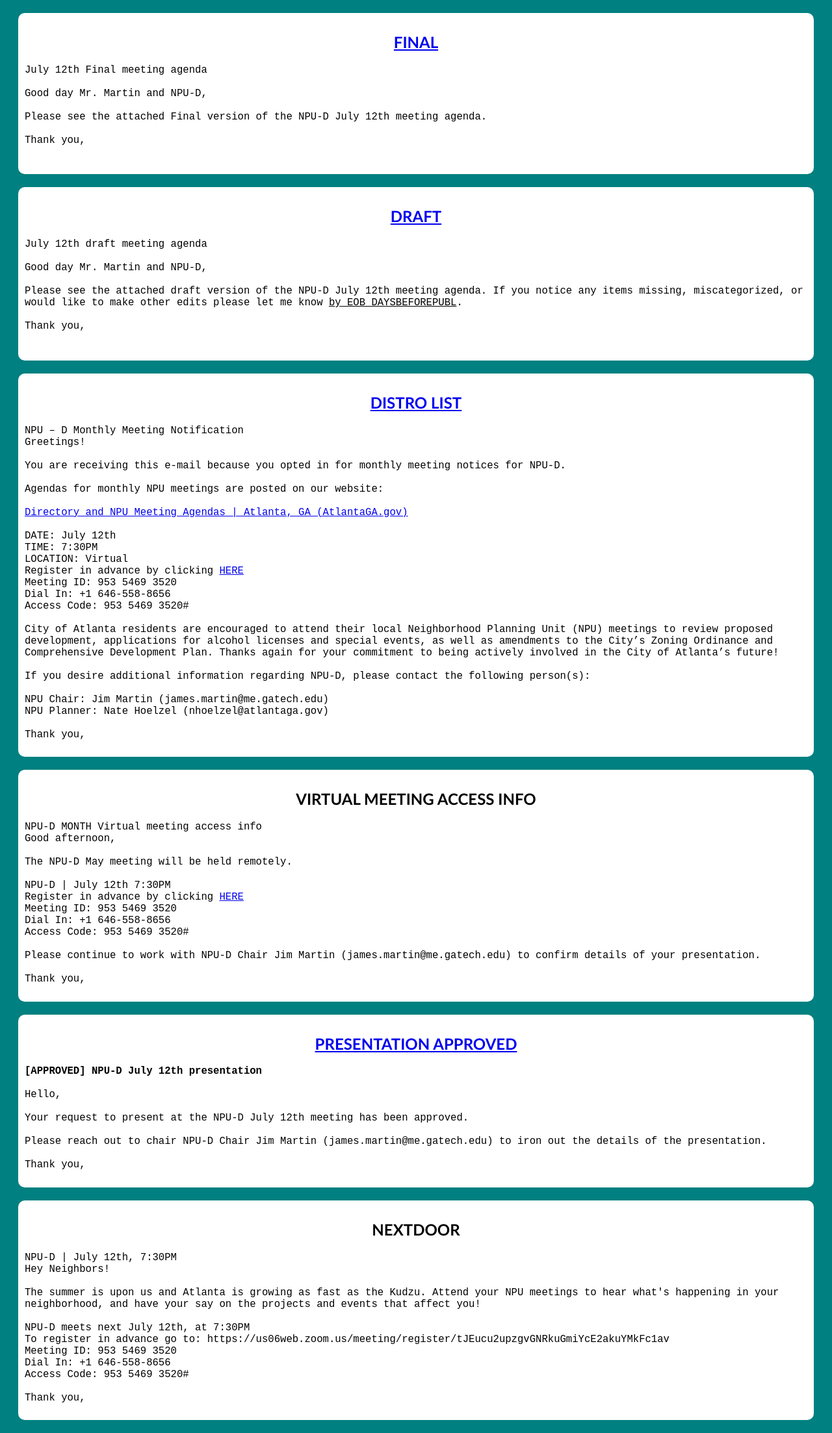
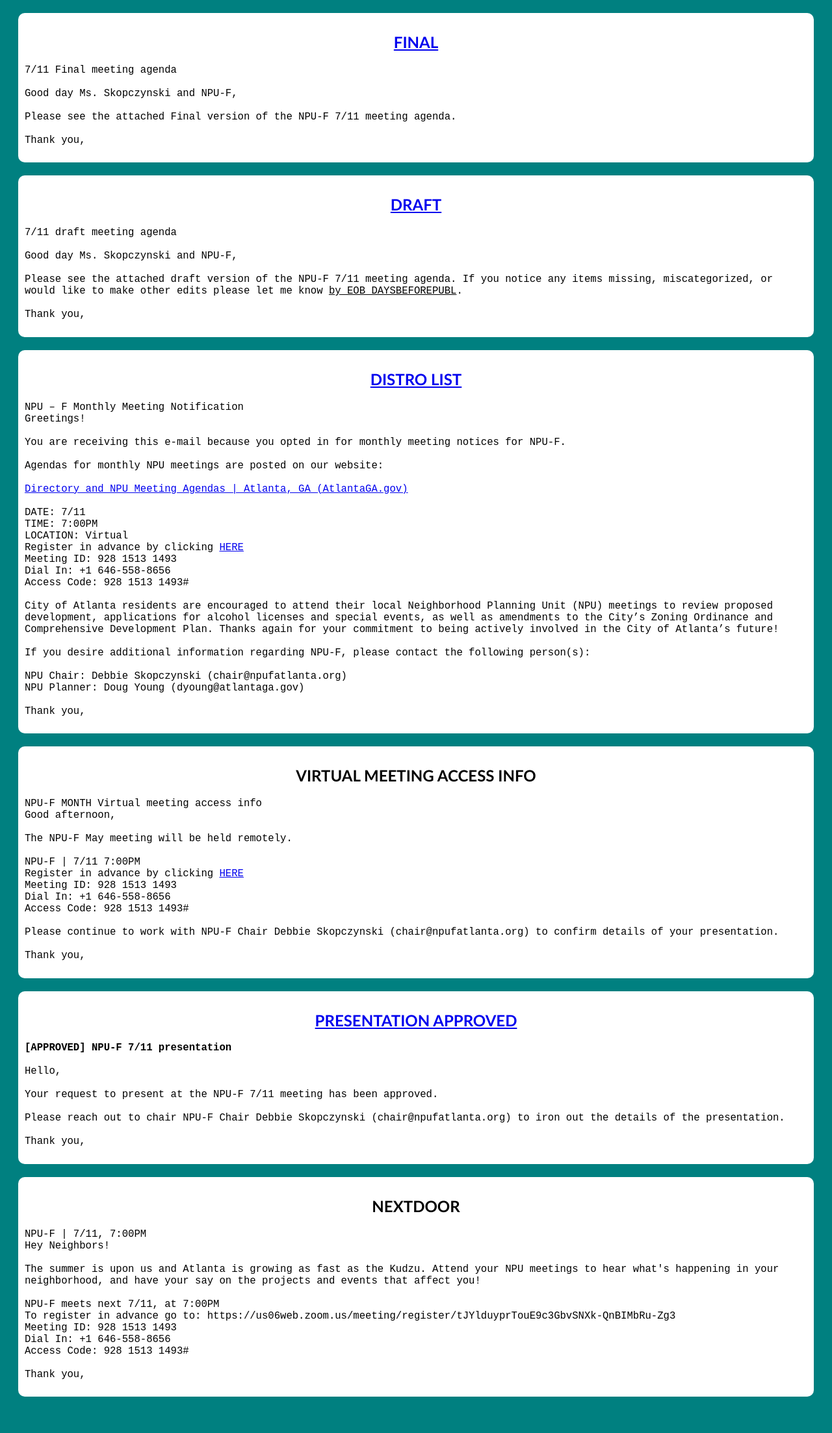
Before and after one commit to UrbaneD0ge/Code-Repos, a website: page NPUNGLR8R/NPUscript.html in a window 1280 px wide. Shown: the whole page at 65% size. After the commit the page ends 2170 px from the top, so only its background shows below. Drawn offline with Linux system fonts and the light colour scheme.

Commit message:
whitespace fix

```diff
--- a/NPUNGLR8R/NPUscript.html
+++ b/NPUNGLR8R/NPUscript.html
@@ -8,106 +8,104 @@
       <body>
 
       <div>
-        <h2><a href="mailto:npu-D?subject=July 12th Final meeting agenda&cc=dvasquez@atlantaga.gov; kdunlap@atlantaga.gov&body=Good day Mr. Martin and NPU-D,%0D%0DPlease see the attached Final version of the NPU-D July 12th meeting agenda.%0D%0DThank you,">FINAL</a></h2>
-    <pre id='final'>
-July 12th Final meeting agenda
+        <h2><a href="mailto=npu-F?subject=7/11 Final meeting agenda&cc=dvasquez@atlantaga.gov; kdunlap@atlantaga.gov&body=Good day Ms. Skopczynski and NPU-F,%0D%0DPlease see the attached Final version of the NPU-F 7/11 meeting agenda.%0D%0DThank you,">FINAL</a></h2>
+    <pre id='final' onclick='copy(this)'>
+7/11 Final meeting agenda
 
-Good day Mr. Martin and NPU-D,
+Good day Ms. Skopczynski and NPU-F,
 
-Please see the attached Final version of the NPU-D July 12th meeting agenda.
+Please see the attached Final version of the NPU-F 7/11 meeting agenda.
 
-Thank you,
-    </pre>
+Thank you,</pre>
       </div>
 
       <div>
-        <h2><a href="mailto:npu-D?subject=July 12th draft meeting agenda&cc=dvasquez@atlantaga.gov; kdunlap@atlantaga.gov&body=Good day Mr. Martin and NPU-D,%0D%0DPlease see the attached draft version of the NPU-D July 12th meeting agenda. If you notice any items missing, miscategorized, or would like to make other edits please let me know by EOB DAYSBEFOREPUBL.%0D%0DThank you,">DRAFT</a></h2>
-    <pre id='draft'>
-July 12th draft meeting agenda
+        <h2><a href="mailto:npu-F?subject=7/11 draft meeting agenda&cc=dvasquez@atlantaga.gov; kdunlap@atlantaga.gov&body=Good day Ms. Skopczynski and NPU-F,%0D%0DPlease see the attached draft version of the NPU-F 7/11 meeting agenda. If you notice any items missing, miscategorized, or would like to make other edits please let me know by EOB DAYSBEFOREPUBL.%0D%0DThank you,">DRAFT</a></h2>
+    <pre id='draft' onclick='copy(this)'>
+7/11 draft meeting agenda
 
-Good day Mr. Martin and NPU-D,
+Good day Ms. Skopczynski and NPU-F,
 
-Please see the attached draft version of the NPU-D July 12th meeting agenda. If you notice any items missing, miscategorized, or would like to make other edits please let me know <u>by EOB DAYSBEFOREPUBL</u>.
+Please see the attached draft version of the NPU-F 7/11 meeting agenda. If you notice any items missing, miscategorized, or would like to make other edits please let me know <u>by EOB DAYSBEFOREPUBL</u>.
 
-Thank you,
-    </pre>
+Thank you,</pre>
       </div>
 
         <div>
-      <h2><a href="mailto:npumail@atlantaga.gov?subject=NPU - D Monthly Meeting Notification&subject=NPU – D Monthly Meeting Notification&body=Greetings!%0D%0A%0D%0AYou are receiving this e-mail because you opted in for monthly meeting notices for NPU-D.%0D%0A%0D%0AAgendas for monthly NPU meetings are posted on our website: https://www.atlantaga.gov/government/departments/city-planning/neighborhood-and-npu-contacts%0D%0A%0D%0ADATE: July 12th%0DTIME: 7:30PM%0DLOCATION: Virtual%0D%0A%0D%0ATo register in advance, go to:%0Dhttps://us06web.zoom.us/meeting/register/tJEucu2upzgvGNRkuGmiYcE2akuYMkFc1av%0DMeeting ID: 953 5469 3520
+      <h2><a href="mailto:npumail@atlantaga.gov?subject=NPU - F Monthly Meeting Notification&subject=NPU – F Monthly Meeting Notification&body=Greetings!%0D%0A%0D%0AYou are receiving this e-mail because you opted in for monthly meeting notices for NPU-F.%0D%0A%0D%0AAgendas for monthly NPU meetings are posted on our website: https://www.atlantaga.gov/government/departments/city-planning/neighborhood-and-npu-contacts%0D%0A%0D%0ADATE: 7/11%0DTIME: 7:00PM%0DLOCATION: Virtual%0D%0A%0D%0ATo register in advance, go to:%0Dhttps://us06web.zoom.us/meeting/register/tJYlduyprTouE9c3GbvSNXk-QnBIMbRu-Zg3%0DMeeting ID: 928 1513 1493
 Dial In: +1 646-558-8656
-Access Code: 953 5469 3520#%0D%0A%0D%0ACity of Atlanta residents are encouraged to attend their local Neighborhood Planning Unit (NPU) meetings to review proposed development, applications for alcohol licenses and special events, as well as amendments to the City’s Zoning Ordinance and Comprehensive Development Plan. Thanks again for your commitment to being actively involved in the City of Atlanta’s future!
-      %0D%0A%0D%0AIf you desire additional information regarding NPU-D, please contact the following person(s):%0D%0A%0D%0ANPU Chair: Jim Martin (james.martin@me.gatech.edu)%0DNPU Planner: Nate Hoelzel (nhoelzel@atlantaga.gov)%0D%0A%0D%0AThank you,">DISTRO LIST</a></h2>
-        <pre id='distro'>
-NPU – D Monthly Meeting Notification
+Access Code: 928 1513 1493#%0D%0A%0D%0ACity of Atlanta residents are encouraged to attend their local Neighborhood Planning Unit (NPU) meetings to review proposed development, applications for alcohol licenses and special events, as well as amendments to the City’s Zoning Ordinance and Comprehensive Development Plan. Thanks again for your commitment to being actively involved in the City of Atlanta’s future!
+      %0D%0A%0D%0AIf you desire additional information regarding NPU-F, please contact the following person(s):%0D%0A%0D%0ANPU Chair: Debbie Skopczynski (chair@npufatlanta.org)%0DNPU Planner: Doug Young (dyoung@atlantaga.gov)%0D%0A%0D%0AThank you,">DISTRO LIST</a></h2>
+        <pre id='distro' onclick='copy(this)'>
+NPU – F Monthly Meeting Notification
 Greetings!
 
-You are receiving this e-mail because you opted in for monthly meeting notices for NPU-D.
+You are receiving this e-mail because you opted in for monthly meeting notices for NPU-F.
 
 Agendas for monthly NPU meetings are posted on our website:
 
 <a href='https://www.atlantaga.gov/government/departments/city-planning/neighborhood-and-npu-contacts'>Directory and NPU Meeting Agendas | Atlanta, GA (AtlantaGA.gov)</a>
 
-DATE: July 12th
-TIME: 7:30PM
+DATE: 7/11
+TIME: 7:00PM
 LOCATION: Virtual
-Register in advance by clicking <a href='https://us06web.zoom.us/meeting/register/tJEucu2upzgvGNRkuGmiYcE2akuYMkFc1av'>HERE</a>
-Meeting ID: 953 5469 3520
+Register in advance by clicking <a href='https://us06web.zoom.us/meeting/register/tJYlduyprTouE9c3GbvSNXk-QnBIMbRu-Zg3'>HERE</a>
+Meeting ID: 928 1513 1493
 Dial In: +1 646-558-8656
-Access Code: 953 5469 3520#
+Access Code: 928 1513 1493#
 
 City of Atlanta residents are encouraged to attend their local Neighborhood Planning Unit (NPU) meetings to review proposed development, applications for alcohol licenses and special events, as well as amendments to the City’s Zoning Ordinance and Comprehensive Development Plan. Thanks again for your commitment to being actively involved in the City of Atlanta’s future!
 
-If you desire additional information regarding NPU-D, please contact the following person(s):
+If you desire additional information regarding NPU-F, please contact the following person(s):
 
-NPU Chair: Jim Martin (james.martin@me.gatech.edu)
-NPU Planner: Nate Hoelzel (nhoelzel@atlantaga.gov)
+NPU Chair: Debbie Skopczynski (chair@npufatlanta.org)
+NPU Planner: Doug Young (dyoung@atlantaga.gov)
 
 Thank you,
 </pre></div>
 
 <div><h2>VIRTUAL MEETING ACCESS INFO</h2>
-<pre id='access'>NPU-D MONTH Virtual meeting access info
+<pre id='access' onclick='copy(this)'>NPU-F MONTH Virtual meeting access info
 Good afternoon,
 
-The NPU-D May meeting will be held remotely.
+The NPU-F May meeting will be held remotely.
 
-NPU-D | July 12th 7:30PM
-Register in advance by clicking <a href='https://us06web.zoom.us/meeting/register/tJEucu2upzgvGNRkuGmiYcE2akuYMkFc1av'>HERE</a>
-Meeting ID: 953 5469 3520
+NPU-F | 7/11 7:00PM
+Register in advance by clicking <a href='https://us06web.zoom.us/meeting/register/tJYlduyprTouE9c3GbvSNXk-QnBIMbRu-Zg3'>HERE</a>
+Meeting ID: 928 1513 1493
 Dial In: +1 646-558-8656
-Access Code: 953 5469 3520#
+Access Code: 928 1513 1493#
 
-Please continue to work with NPU-D Chair Jim Martin (james.martin@me.gatech.edu) to confirm details of your presentation.
+Please continue to work with NPU-F Chair Debbie Skopczynski (chair@npufatlanta.org) to confirm details of your presentation.
 
 Thank you,</pre>
 </div>
 
-<div><h2><a href="mailto:?subject=APPROVED NPU-D July 12th presentation&cc=kdunlap@atlantaga.gov; dvasquez@atlantaga.gov&body=Good afternoon,%0D%0A%0D%0AYour request to present at the NPU-D July 12th has been approved.%0D%0A%0D%0APlease reach out to Jim Martin (james.martin@me.gatech.edu) to iron out the details of the presentation.%0D%0A%0D%0AThank you,%0D%0A%0D%0A">PRESENTATION APPROVED</a></h2>
-<pre id='approved'>
-<strong>[APPROVED] NPU-D July 12th presentation</strong>
+<div><h2><a href="mailto:?subject=APPROVED NPU-F 7/11 presentation&cc=kdunlap@atlantaga.gov; dvasquez@atlantaga.gov&body=Good afternoon,%0D%0A%0D%0AYour request to present at the NPU-F 7/11 has been approved.%0D%0A%0D%0APlease reach out to Debbie Skopczynski (chair@npufatlanta.org) to iron out the details of the presentation.%0D%0A%0D%0AThank you,%0D%0A%0D%0A">PRESENTATION APPROVED</a></h2>
+<pre id='approved' onclick='copy(this)'>
+<strong>[APPROVED] NPU-F 7/11 presentation</strong>
 
 Hello,
 
-Your request to present at the NPU-D July 12th meeting has been approved.
+Your request to present at the NPU-F 7/11 meeting has been approved.
 
-Please reach out to chair NPU-D Chair Jim Martin (james.martin@me.gatech.edu) to iron out the details of the presentation.
+Please reach out to chair NPU-F Chair Debbie Skopczynski (chair@npufatlanta.org) to iron out the details of the presentation.
 
 Thank you,
 </pre></div>
 
 <div><h2>NEXTDOOR</h2>
 <pre id='nextdoor' onclick='copy(this)'>
-NPU-D | July 12th, 7:30PM
+NPU-F | 7/11, 7:00PM
 Hey Neighbors!
 
 The summer is upon us and Atlanta is growing as fast as the Kudzu. Attend your NPU meetings to hear what's happening in your neighborhood, and have your say on the projects and events that affect you!
 
-NPU-D meets next July 12th, at 7:30PM
-To register in advance go to: https://us06web.zoom.us/meeting/register/tJEucu2upzgvGNRkuGmiYcE2akuYMkFc1av
-Meeting ID: 953 5469 3520
+NPU-F meets next 7/11, at 7:00PM
+To register in advance go to: https://us06web.zoom.us/meeting/register/tJYlduyprTouE9c3GbvSNXk-QnBIMbRu-Zg3
+Meeting ID: 928 1513 1493
 Dial In: +1 646-558-8656
-Access Code: 953 5469 3520#
+Access Code: 928 1513 1493#
 
 Thank you,
 </pre></div>
--- a/NPUNGLR8R/index.js
+++ b/NPUNGLR8R/index.js
@@ -383,8 +383,7 @@
 
 Please see the attached Final version of the NPU-${meeting.title} ${meeting.date} meeting agenda.
 
-Thank you,
-    </pre>
+Thank you,</pre>
       </div>
 
       <div>
@@ -396,8 +395,7 @@
 
 Please see the attached draft version of the NPU-${meeting.title} ${meeting.date} meeting agenda. If you notice any items missing, miscategorized, or would like to make other edits please let me know <u>by EOB DAYSBEFOREPUBL</u>.
 
-Thank you,
-    </pre>
+Thank you,</pre>
       </div>
 
         <div>
```
Also changed, not shown: 1 other file.
